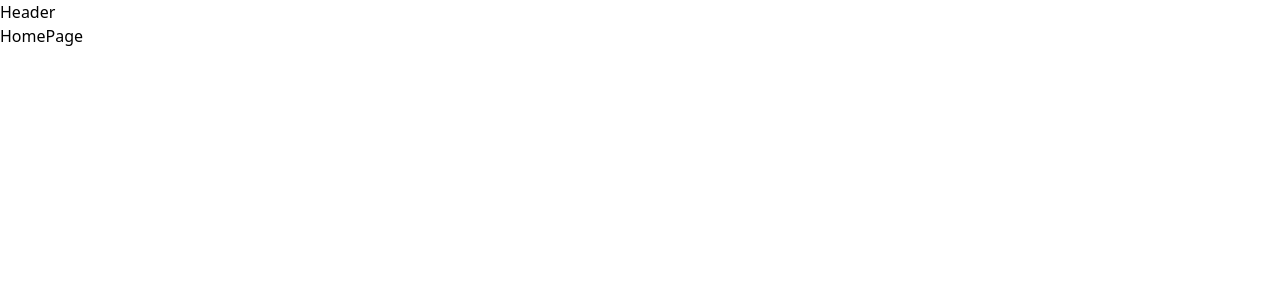
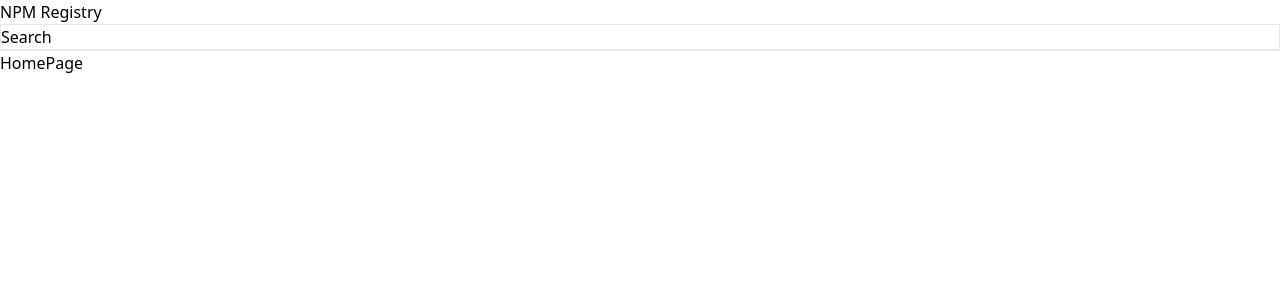
Before and after one commit to miguelkubrusly/npm-registry-app, a React (Vite) app: page / in a window 1280 px wide. Shown: the top 300 px of the page. Built offline with nearby package versions, Linux system fonts and the light colour scheme.

Commit message:
feat(root): create Header

```diff
--- a/src/components/Header.tsx
+++ b/src/components/Header.tsx
@@ -1,5 +1,13 @@
+import { Link } from "react-router-dom";
+import SearchInput from "./SearchingInput";
+
 function Header() {
-  return <div>Header</div>;
+  return (
+    <div>
+      <Link to={"/"}>NPM Registry</Link>
+      <SearchInput />
+    </div>
+  );
 }
 
 export default Header;
```
